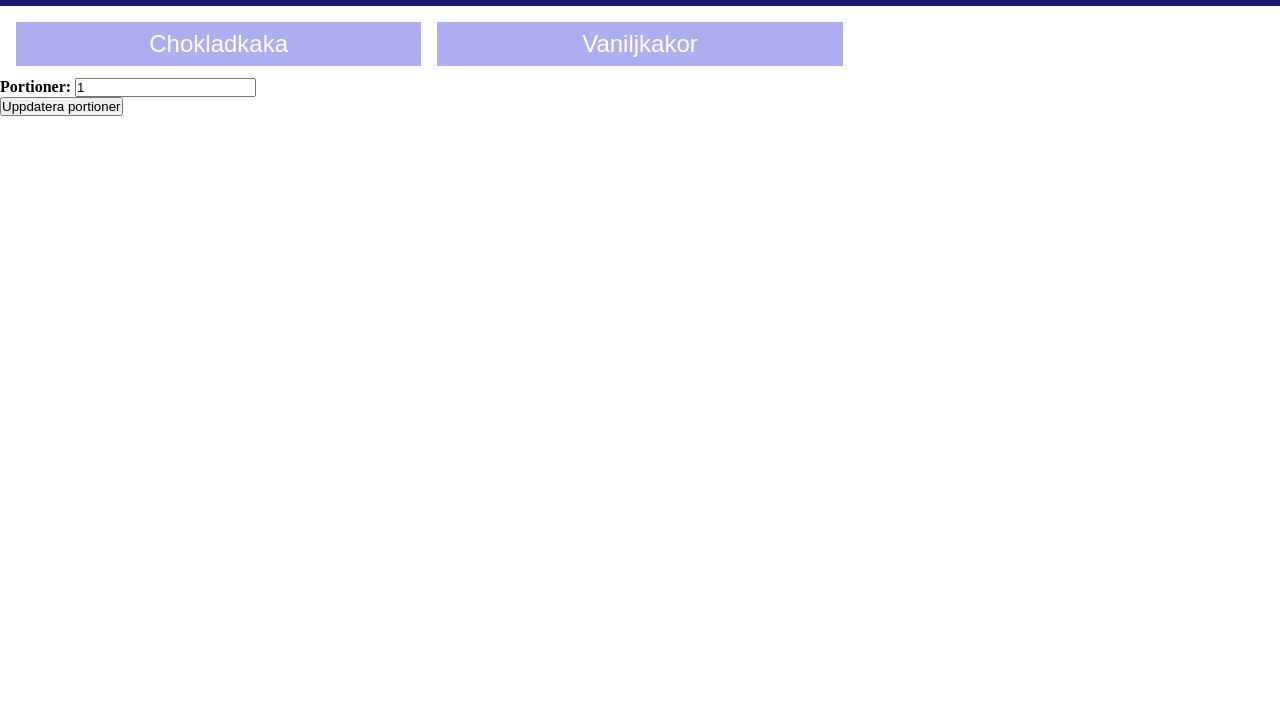
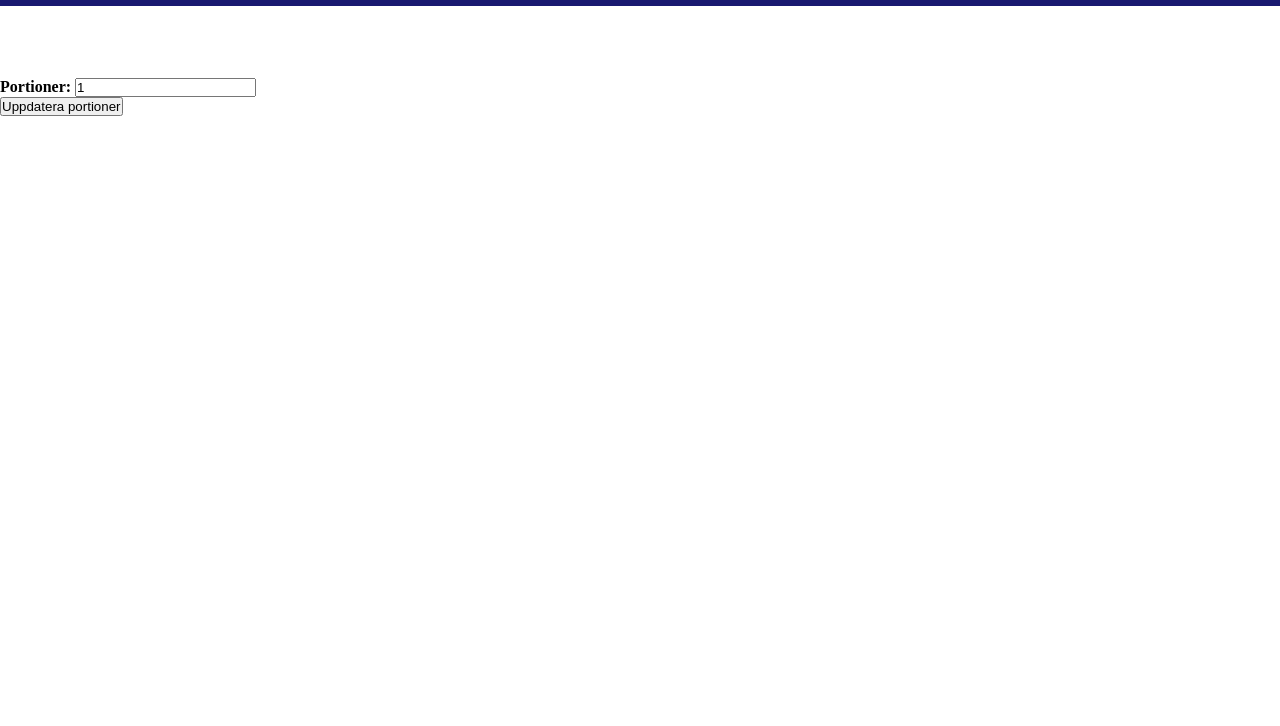
Before and after one commit to EthanHunt711/boilerRoom20231124, a plain HTML site: page index.html in a window 1280 px wide. Shown: the part 74-800 px from the top of the page. Drawn offline with Linux system fonts and the light colour scheme.

Commit message:
hardcode buttons are removed

```diff
--- a/index.html
+++ b/index.html
@@ -11,8 +11,7 @@
     <h1>Välkommen till Receptsamlingen!</h1>
   </header>
   <section class="optionsContainer" id="recipeOptions">
-    <button id="chokladkaka-btn">Chokladkaka</button>
-    <button id="vaniljkakor-btn">Vaniljkakor</button>
+
   </section>
 
   <!-- Lägg eventuellt till fler knappar för andra recept här -->
```
